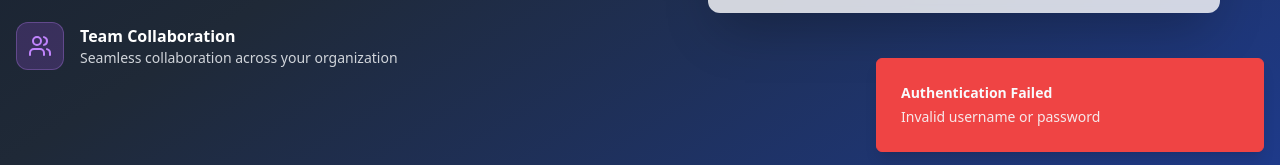
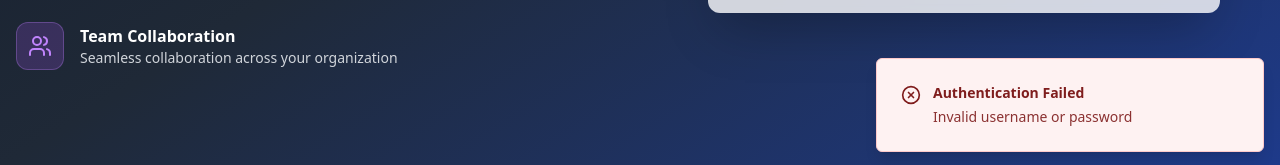
Before and after one commit to ndricim10/chronologies-fe, a React (Vite) app: page /login in a window 1280 px wide. Both pictures are taken after typing "Sample", "Sample123" into the empty fields and a click on the button "Sign in to your account". Shown: the part 632-797 px from the top of the page. Built offline with nearby package versions, Linux system fonts and the light colour scheme; no server answers.

Commit message:
Upgrade toaster component

```diff
--- a/src/components/custom-toaster.tsx
+++ b/src/components/custom-toaster.tsx
@@ -1,18 +1,50 @@
-// components/ui/toaster.tsx
-import { useToast } from '@/hooks/use-toast';
+import { useToast, ToastVariant } from '@/hooks/use-toast';
 import { Toast, ToastClose, ToastDescription, ToastProvider, ToastTitle, ToastViewport } from '@/components/ui/toast';
+import { cn } from '@/lib/utils';
+import { CheckCircle, AlertCircle, XCircle, Info } from 'lucide-react';
+
+// Variant styles mapping
+const variantStyles: Record<ToastVariant, string> = {
+  default: 'border-border bg-background text-foreground',
+  success: 'border-green-200 bg-green-50 text-green-900 dark:border-green-800 dark:bg-green-950 dark:text-green-100',
+  warning:
+    'border-yellow-200 bg-yellow-50 text-yellow-900 dark:border-yellow-800 dark:bg-yellow-950 dark:text-yellow-100',
+  destructive: 'border-red-200 bg-red-50 text-red-900 dark:border-red-800 dark:bg-red-950 dark:text-red-100',
+  info: 'border-blue-200 bg-blue-50 text-blue-900 dark:border-blue-800 dark:bg-blue-950 dark:text-blue-100',
+};
+
+// Icon mapping
+const variantIcons: Record<ToastVariant, React.ComponentType<{ className?: string }> | null> = {
+  default: null,
+  success: CheckCircle,
+  warning: AlertCircle,
+  destructive: XCircle,
+  info: Info,
+};
 
 export function Toaster() {
   const { toasts } = useToast();
 
   return (
     <ToastProvider>
-      {toasts.map(function ({ id, title, description, action, ...props }) {
+      {toasts.map(function ({ id, title, description, action, variant = 'default', ...props }) {
+        const Icon = variantIcons[variant];
+
         return (
-          <Toast key={id} {...props}>
-            <div className="grid gap-1">
-              {title && <ToastTitle>{title}</ToastTitle>}
-              {description && <ToastDescription>{description}</ToastDescription>}
+          <Toast
+            key={id}
+            {...props}
+            className={cn(
+              variantStyles[variant],
+              'group pointer-events-auto relative flex w-full items-center justify-between space-x-4 overflow-hidden rounded-md border p-6 pr-8 shadow-lg transition-all data-[swipe=cancel]:translate-x-0 data-[swipe=end]:translate-x-[var(--radix-toast-swipe-end-x)] data-[swipe=move]:translate-x-[var(--radix-toast-swipe-move-x)] data-[swipe=move]:transition-none data-[state=open]:animate-in data-[state=closed]:animate-out data-[swipe=end]:animate-out data-[state=closed]:fade-out-80 data-[state=closed]:slide-out-to-right-full data-[state=open]:slide-in-from-top-full data-[state=open]:sm:slide-in-from-bottom-full'
+            )}
+          >
+            <div className="flex flex-1 items-start gap-3">
+              {Icon && <Icon className="mt-0.5 h-5 w-5 flex-shrink-0" />}
+              <div className="grid flex-1 gap-1">
+                {title && <ToastTitle className="text-sm font-semibold">{title}</ToastTitle>}
+                {description && <ToastDescription className="text-sm opacity-90">{description}</ToastDescription>}
+              </div>
             </div>
             {action}
             <ToastClose />
--- a/src/hooks/use-toast.ts
+++ b/src/hooks/use-toast.ts
@@ -1,18 +1,24 @@
 'use client';
 
-// Inspired by react-hot-toast library
 import * as React from 'react';
-
-import type { ToastActionElement, ToastProps } from '@/components/ui/toast';
 
 const TOAST_LIMIT = 1;
 const TOAST_REMOVE_DELAY = 1000000;
 
-type ToasterToast = ToastProps & {
+export type ToastVariant = 'default' | 'success' | 'warning' | 'destructive' | 'info';
+
+// Define our own ToastProps that includes all variants
+interface CustomToastProps {
+  open?: boolean;
+  onOpenChange?: (open: boolean) => void;
+  variant?: ToastVariant;
+}
+
+type ToasterToast = CustomToastProps & {
   id: string;
   title?: React.ReactNode;
   description?: React.ReactNode;
-  action?: ToastActionElement;
+  action?: React.ReactNode;
 };
 
 const actionTypes = {
@@ -164,6 +170,14 @@ function toast({ ...props }: Toast) {
   };
 }
 
+const toastVariants = {
+  success: (props: Omit<Toast, 'variant'>) => toast({ ...props, variant: 'success' }),
+  warning: (props: Omit<Toast, 'variant'>) => toast({ ...props, variant: 'warning' }),
+  error: (props: Omit<Toast, 'variant'>) => toast({ ...props, variant: 'destructive' }),
+  info: (props: Omit<Toast, 'variant'>) => toast({ ...props, variant: 'info' }),
+  default: (props: Omit<Toast, 'variant'>) => toast({ ...props, variant: 'default' }),
+};
+
 function useToast() {
   const [state, setState] = React.useState<State>(memoryState);
 
@@ -180,6 +194,7 @@ function useToast() {
   return {
     ...state,
     toast,
+    ...toastVariants,
     dismiss: (toastId?: string) => dispatch({ type: 'DISMISS_TOAST', toastId }),
   };
 }
--- a/src/main.tsx
+++ b/src/main.tsx
@@ -5,8 +5,7 @@ import { StrictMode } from 'react';
 import { Provider } from 'react-redux';
 import store from './redux/store.ts';
 import { BrowserRouter } from 'react-router-dom';
-import { Toaster as SonnerToaster } from 'sonner';
-import { Toaster as CustomToaster } from '@/components/custom-toaster.tsx';
+import { Toaster } from '@/components/custom-toaster.tsx';
 import { ThemeProvider } from './hooks/use-theme.tsx';
 
 ReactDOM.createRoot(document.getElementById('root')!).render(
@@ -14,8 +13,7 @@ ReactDOM.createRoot(document.getElementById('root')!).render(
     <BrowserRouter>
       <Provider store={store}>
         <ThemeProvider defaultTheme="light" storageKey="alba-shoes-theme">
-          <SonnerToaster />
-          <CustomToaster />
+          <Toaster />
           <App />
         </ThemeProvider>
       </Provider>
--- a/src/pages/auth/Login.tsx
+++ b/src/pages/auth/Login.tsx
@@ -19,7 +19,7 @@ type LoginForm = z.infer<typeof loginSchema>;
 
 export default function Login() {
   const navigate = useNavigate();
-  const { toast } = useToast();
+  const { success, error } = useToast();
   const [login, { isLoading }] = useLoginMutation();
 
   const [showPassword, setShowPassword] = useState(false);
@@ -40,14 +40,13 @@ export default function Login() {
       .unwrap()
       .then((res) => {
         localStorage.setItem('idToken', res?.token);
-        toast({ title: 'Welcome back!', description: 'You have been successfully signed in.' });
+        success({ title: 'Welcome back!', description: 'You have been successfully signed in.' });
         navigate('/chronologies');
       })
-      .catch((error) => {
-        toast({
+      .catch((err) => {
+        error({
           title: 'Authentication Failed',
-          description: error?.data?.message || 'Invalid username or password',
-          variant: 'destructive',
+          description: err?.data?.message || 'Invalid username or password',
         });
       });
   };
--- a/src/pages/chronologies/index.tsx
+++ b/src/pages/chronologies/index.tsx
@@ -18,7 +18,7 @@ import { columns } from './columns';
 import { useToast } from '@/hooks/use-toast';
 
 export default function Chronologies() {
-  const { toast } = useToast();
+  const { success, warning, error, info } = useToast();
   const initModal = { open: false, fileId: undefined, fileName: '' };
   const [downloadChronology] = useLazyExportExelFileQuery();
   const [deleteChronology, { isLoading: isDeleting }] = useDeleteChronologyMutation();
@@ -49,17 +49,14 @@ export default function Chronologies() {
       .then((res) => {
         const date = new Date();
         downloadFile(res, `chronologies_${type === 'EX' ? 'EXPORT' : 'IMPORT'}_${convertDate(date, 'yyyy-MM-dd')}`);
-        toast({
-          title: 'File exported',
-          description: `File ${type === 'EX' ? 'exported' : 'imported'} successfully`,
-          type: 'background',
-        });
       })
-      .catch(() => {
-        toast({
+      .catch((err) => {
+        (err?.status === 462 ? info : error)({
           title: 'Failed',
-          description: 'Something went wrong!',
-          type: 'background',
+          description:
+            err?.status === 462
+              ? "Could not recover the .xls file automatically. Please open it and 'Save As' .xlsx, then re-upload."
+              : 'Something went wrong!',
         });
       })
       .finally(() => {
@@ -81,10 +78,9 @@ export default function Chronologies() {
       ];
 
       if (!allowedTypes.includes(file.type) && !file.name.match(/\.(xls|xlsx|csv)$/i)) {
-        toast({
+        warning({
           title: 'Warning',
           description: 'Please select an Excel (.xls, .xlsx) or CSV file',
-          type: 'background',
         });
         return;
       }
@@ -95,10 +91,9 @@ export default function Chronologies() {
 
   const handleUpload = async () => {
     if (!selectedFile) {
-      toast({
+      warning({
         title: 'Warning',
         description: 'Please select a file to upload',
-        type: 'background',
       });
       return;
     }
@@ -106,10 +101,9 @@ export default function Chronologies() {
     uploadFile(selectedFile)
       .unwrap()
       .then(() => {
-        toast({
+        success({
           title: 'Success!',
           description: `${selectedFile.name} has been processed`,
-          type: 'background',
         });
 
         setSelectedFile(null);
@@ -118,10 +112,9 @@ export default function Chronologies() {
         }
       })
       .catch((error) => {
-        toast({
+        error({
           title: 'Failed',
           description: error?.data?.message || 'An error occurred during upload',
-          type: 'background',
         });
       });
   };
@@ -142,18 +135,16 @@ export default function Chronologies() {
     deleteChronology(fileId)
       .unwrap()
       .then(() => {
-        toast({
-          title: 'Failed',
+        success({
+          title: 'Removed',
           description: 'The chronology file has been removed',
-          type: 'background',
         });
         setDeleteModal(initModal);
       })
       .catch((error) => {
-        toast({
+        error({
           title: 'Failed',
           description: error?.data?.message || 'An error occurred during deletion',
-          type: 'background',
         });
       })
       .finally(() => {
--- a/src/pages/profile/Profile.tsx
+++ b/src/pages/profile/Profile.tsx
@@ -36,7 +36,7 @@ type PasswordValues = z.infer<typeof passwordSchema>;
 
 export default function Profile() {
   const { user } = useAuth();
-  const { toast } = useToast();
+  const { success, error } = useToast();
 
   const { data: userData } = useGetLoggedInUserQuery();
   const [updateProfile, { isLoading: isUpdatingProfile }] = useUpdateProfileMutation();
@@ -68,13 +68,13 @@ export default function Profile() {
     updateProfile(values)
       .unwrap()
       .then((res) => {
-        toast({
+        success({
           title: 'Profile Updated',
           description: res?.message,
         });
       })
       .catch(() => {
-        toast({
+        error({
           title: 'Update Failed',
           description: 'There was an error updating your profile. Please try again.',
         });
@@ -85,16 +85,16 @@ export default function Profile() {
     updatePassword(values)
       .unwrap()
       .then((res) => {
-        toast({
+        success({
           title: 'Password Changed',
           description: res?.message,
         });
         passwordForm.reset();
       })
-      .catch((error) => {
-        toast({
+      .catch((err) => {
+        error({
           title: 'Password Change Failed',
-          description: error?.data?.message || 'An error occurred while changing your password. Please try again.',
+          description: err?.data?.message || 'An error occurred while changing your password. Please try again.',
         });
       });
   };
--- a/src/pages/users/index.tsx
+++ b/src/pages/users/index.tsx
@@ -15,7 +15,7 @@ import { UserModal } from './user-modal';
 import { useToast } from '@/hooks/use-toast';
 
 export default function Users() {
-  const { toast } = useToast();
+  const { error, success } = useToast();
   const [createModalOpen, setCreateModalOpen] = useState(false);
   const [resetModalOpen, setResetModalOpen] = useState(false);
   const [selectedUser, setSelectedUser] = useState<UserResponse>();
@@ -56,18 +56,16 @@ export default function Users() {
     deleteUser(userId)
       .unwrap()
       .then(() => {
-        toast({
+        success({
           title: 'Success!',
           description: 'The user has been successfully deleted',
-          type: 'background',
         });
         setDeleteModal({ open: false, userId: null, userName: '' });
       })
-      .catch((error) => {
-        toast({
+      .catch((err) => {
+        error({
           title: 'Failed',
-          description: error?.data?.message || 'An error occurred during upload',
-          type: 'background',
+          description: err?.data?.message || 'An error occurred during upload',
         });
       })
       .finally(() => {
--- a/src/pages/users/password-reset.tsx
+++ b/src/pages/users/password-reset.tsx
@@ -15,7 +15,7 @@ interface PasswordResetModalProps extends OpenModalProps {
 
 export const PasswordResetModal = ({ openModal, setOpenModal, user, setResettingUsers }: PasswordResetModalProps) => {
   const [resetPassword, { isLoading }] = useResetPasswordMutation();
-  const { toast } = useToast();
+  const { error, success } = useToast();
 
   const [newPassword, setNewPassword] = useState('');
 
@@ -29,19 +29,17 @@ export const PasswordResetModal = ({ openModal, setOpenModal, user, setResetting
     })
       .unwrap()
       .then(() => {
-        toast({
+        success({
           title: 'Success!',
           description: 'The password has been successfully reset',
-          type: 'background',
         });
         setOpenModal(false);
         setNewPassword('');
       })
-      .catch((error) => {
-        toast({
+      .catch((err) => {
+        error({
           title: 'Failed',
-          description: error?.data?.message || 'An error occurred during upload',
-          type: 'background',
+          description: err?.data?.message || 'An error occurred during upload',
         });
       })
       .finally(() => {
--- a/src/pages/users/user-modal.tsx
+++ b/src/pages/users/user-modal.tsx
@@ -25,7 +25,7 @@ const schema = z.object({
 type FormValues = z.infer<typeof schema>;
 
 export const UserModal = ({ openModal, setOpenModal }: OpenModalProps) => {
-  const { toast } = useToast();
+  const { error, success } = useToast();
   const [createUser, { isLoading }] = useCreateUserMutation();
 
   const form = useForm<FormValues>({
@@ -43,18 +43,16 @@ export const UserModal = ({ openModal, setOpenModal }: OpenModalProps) => {
     createUser(data)
       .unwrap()
       .then(() => {
-        toast({
+        success({
           title: 'Success!',
           description: 'The user has been successfully created',
-          type: 'background',
         });
         onClose();
       })
-      .catch((error) => {
-        toast({
+      .catch((err) => {
+        error({
           title: 'Failed',
-          description: error?.data?.message || 'An error occurred during upload',
-          type: 'background',
+          description: err?.data?.message || 'An error occurred during upload',
         });
       });
   };
```
Also changed, not shown: 1 other file (tests, documents, lock files or other folders).
